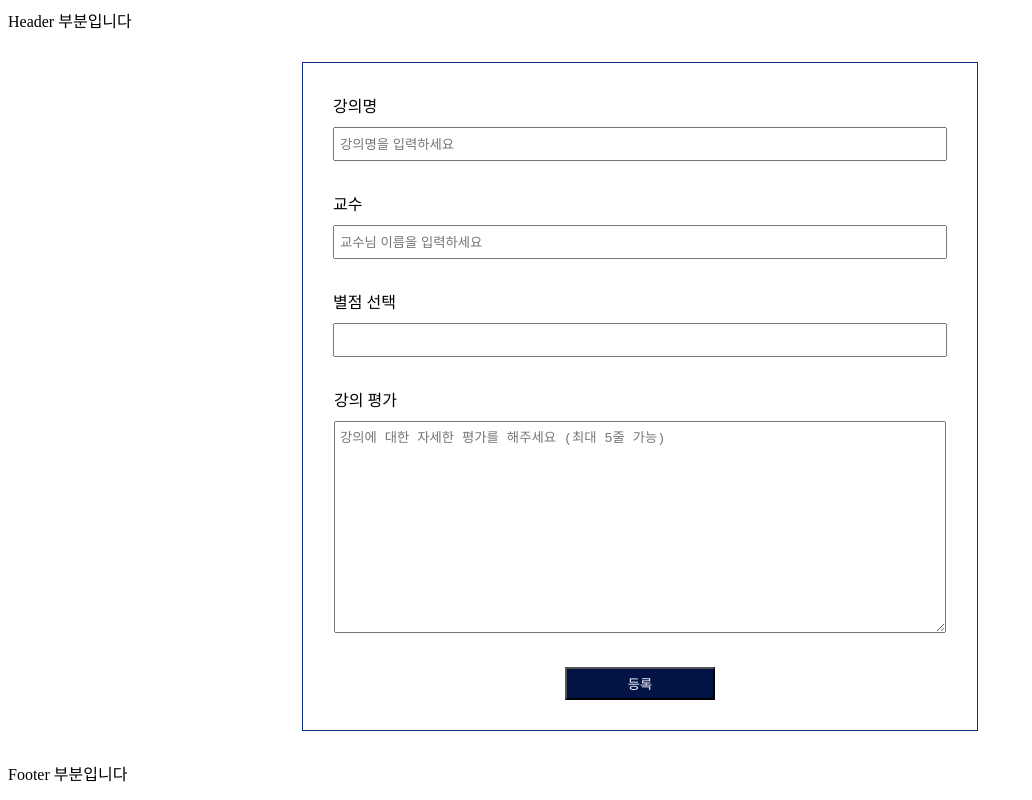
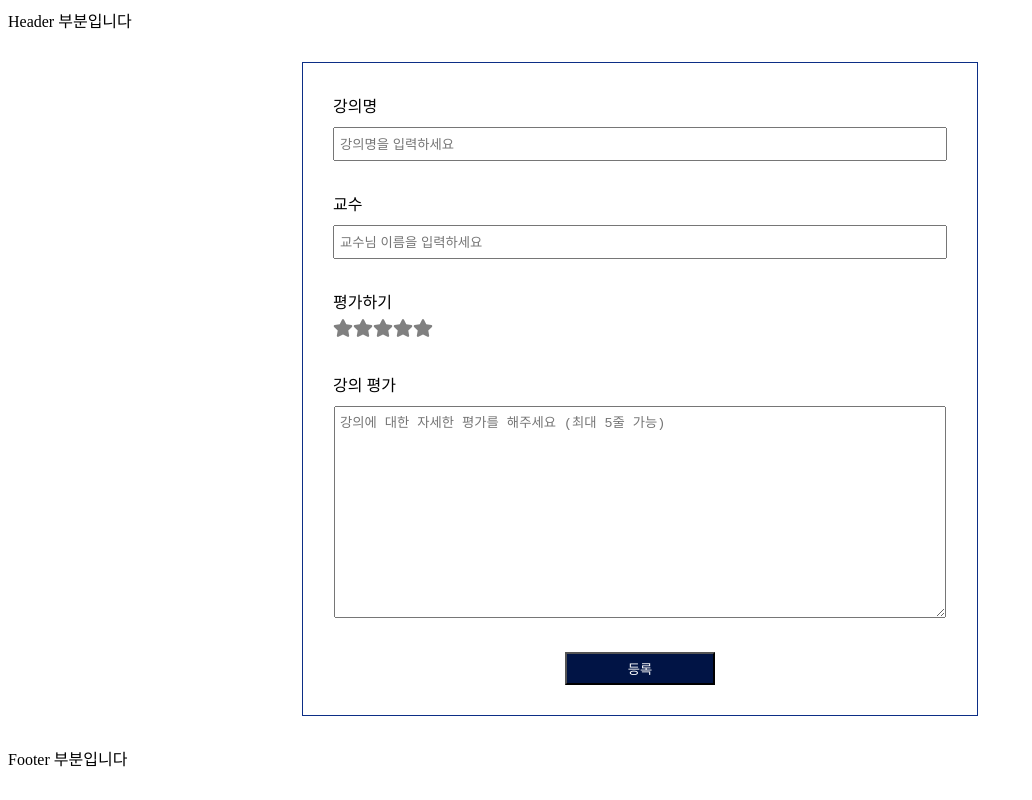
Before and after one commit to CUK-LikeLion-Common/Evaluation-Lecture-team10, a React (Create React App) app: page /write in a window 1280 px wide. Shown: the whole page, without its empty margins (0-1032 px from the left). Built offline with nearby package versions, Linux system fonts and the light colour scheme.

Commit message:
style: 별점 추가 #12
- 별점을 클릭하는 기능을 추가했습니다
- 코드가 길어질 수 있어 StarRating 컴포넌트를 따로 만들었습니다
- 별점을 만들 수 는 있지만 아직 data를 넘기지는 못하는 UI 구현입니다

```diff
--- /dev/null
+++ b/src/components/Write/StarRating.jsx
@@ -0,0 +1,77 @@
+import React, { useState, useEffect } from "react";
+import { FaStar } from "react-icons/fa";
+import styled from "styled-components";
+
+const ARRAY = [0, 1, 2, 3, 4];
+
+const StarRating = () => {
+  const [clicked, setClicked] = useState([false, false, false, false, false]);
+
+  // 별 클릭하는 함수
+  const handleStarClick = (index) => {
+    let clickStates = [...clicked];
+    for (let i = 0; i < 5; i++) {
+      clickStates[i] = i <= index ? true : false;
+    }
+    setClicked(clickStates);
+  };
+
+  useEffect(() => {
+    // 별점 click 하면 review를 등록한다
+    sendReview();
+  }, [clicked]);
+
+  const sendReview = () => {
+    let score = clicked.filter(Boolean).length;
+  };
+
+  return (
+    <Wrapper>
+      <Label>평가하기</Label>
+      <Stars>
+        {ARRAY.map((el, idx) => {
+          return (
+            <FaStar
+              key={idx}
+              size="20"
+              onClick={() => handleStarClick(el)}
+              className={clicked[el] && "yellowStar"}
+            />
+          );
+        })}
+      </Stars>
+    </Wrapper>
+  );
+};
+
+export default StarRating;
+
+const Wrapper = styled.div`
+  text-align: left;
+`;
+
+const Stars = styled.div`
+  text-align: left;
+  padding-top: 5px;
+
+  & svg {
+    color: gray;
+    cursor: pointer;
+  }
+
+  :hover svg {
+    color: #fcc419;
+  }
+
+  & svg:hover ~ svg {
+    color: gray;
+  }
+
+  .yellowStar {
+    color: #fcc419;
+  }
+`;
+
+const Label = styled.div`
+  text-align: left;
+`;
--- a/src/components/Write/WriteBox.jsx
+++ b/src/components/Write/WriteBox.jsx
@@ -1,4 +1,5 @@
 import styled from "styled-components";
+import StarRating from "./StarRating";
 
 const WriteBox = () => {
   // 글쓰기 등록시 onclick 이벤트 (지금은 alert만 구현)
@@ -18,10 +19,9 @@ const WriteBox = () => {
         <Input placeholder="교수님 이름을 입력하세요" />
       </div>
 
-      <div>
-        <Label>별점 선택</Label>
-        <Input />
-      </div>
+      <StarRatingWrapper>
+        <StarRating />
+      </StarRatingWrapper>
 
       <div>
         <Label>강의 평가</Label>
@@ -40,7 +40,7 @@ export const Wrapper = styled.div`
   text-align: center;
   display: flex;
   flex-direction: column;
-  align-items: center;
+  //align-items: center;
   padding: 30px;
   max-width: fit-content;
   margin: 0 auto;
@@ -61,6 +61,11 @@ export const Input = styled.input`
   padding: 5px;
 `;
 
+export const StarRatingWrapper = styled.div`
+  text-align: left;
+  margin-bottom: 30px;
+`;
+
 export const Textarea = styled.textarea`
   text-align: left;
   width: 600px;
```
